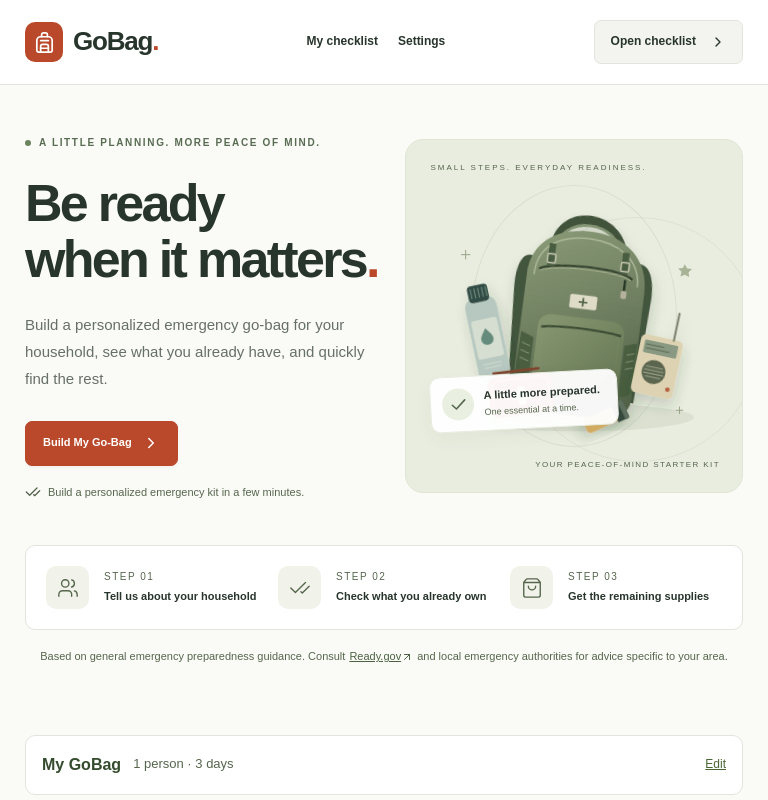
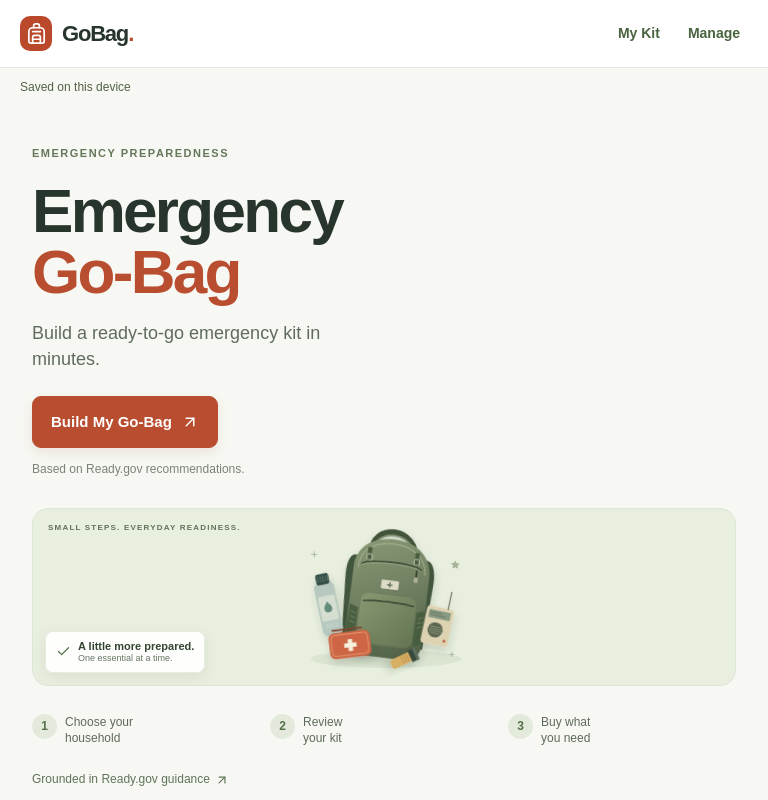
Before and after one commit to confire15/creditcardchris, a Next.js app: page /go-bag in a window 768 px wide. Shown: the top 800 px of the page. Built offline with nearby package versions, Linux system fonts and the light colour scheme.

Commit message:
Improve GoBag mobile feature parity

```diff
--- a/src/components/gobag/gobag.module.css
+++ b/src/components/gobag/gobag.module.css
@@ -1837,7 +1837,7 @@
     padding: 30px 25px 22px;
   }
 }
-@media (max-width: 760px) {
+@media (max-width: 1023px) {
   .screenOnly { display: none; }
   .mobileExperience {
     display: block;
@@ -2562,7 +2562,7 @@
 }
 
 /* Tailwind uses the individual translate property on shared dialogs. */
-@media (max-width: 760px) {
+@media (max-width: 1023px) {
   .drawer {
     translate: none !important;
   }
@@ -2933,3 +2933,45 @@
 
 .workspaceDialog { background: #fff; color: #283523; max-height: 85dvh; overflow-y: auto; overflow-wrap: anywhere; }
 .workspaceDialog :is(button, input, select):focus-visible { outline: 2px solid #ba482b; outline-offset: 3px; }
+
+/* Mobile tools reuse the kit model and desktop controls in touch-sized layouts. */
+@media (max-width: 1023px) {
+  .mobileHeader { position: sticky; top: 0; z-index: 30; }
+  .mobileNav { display: flex; gap: 12px; }
+  .mobileNav button { min-height: 44px; padding: 8px; color: #48633d; font-weight: 600; }
+  .mobileNav button[aria-current] { text-decoration: underline; text-underline-offset: 6px; }
+  .mobileSaveStatus { padding: 10px 20px; font-size: 12px; color: #526147; }
+  .mobileFilters { display: grid; gap: 12px; margin: 20px 0; }
+  .mobileFilters input { font-size: 16px; }
+  .mobileFilters button { min-width: 44px; min-height: 44px; }
+  .mobileFilters [aria-pressed="true"] { background: #e4eddc; color: #344632; border-radius: 8px; }
+  .mobileTool { border-bottom: 1px solid #dce4d3; margin-bottom: 16px; }
+  .mobileTool > summary { min-height: 52px; padding: 14px 0; cursor: pointer; font-weight: 600; }
+  .mobileExperience :is(button, a, summary) { touch-action: manipulation; }
+  .mobileExperience :is(input, select, textarea) { font-size: 16px; }
+  .mobileExperience :is(button, summary, .secondary, .primary) { min-height: 44px; }
+  .mobileExperience :is(.primary, .secondary) { white-space: normal; }
+  .mobileExperience :is(.planningPanel, .configurator, .personal) { padding: 18px; margin: 16px 0; }
+  .mobileExperience :is(.panelHeading, .manageRow, .mobileItemCopy) { min-width: 0; overflow-wrap: anywhere; }
+  .mobileItemDialog { color: #283523; background: #fff; overflow-wrap: anywhere; }
+  .mobileItemDialog .owned { margin: 0; padding: 12px 0; }
+  .mobileItemDialog :is(button, a) { min-height: 44px; }
+  .mobileItemDialog :is(input, button, a, summary):focus-visible { outline: 2px solid #ba482b; outline-offset: 3px; }
+  .mobileItemDialog [data-slot="dialog-close"] { min-width: 44px; }
+  .mobileFlow { padding-bottom: calc(110px + env(safe-area-inset-bottom)); }
+  .mobileExperience h1:focus { outline: none; }
+  .mobileExperience textarea:focus-visible { outline: 3px solid #a14528; outline-offset: 4px; }
+  .mobileExperience :is(button, input, select, textarea, summary) { scroll-margin-top: 80px; }
+  :is(.workspaceDialog, .resetDialog) [data-slot="dialog-close"] { min-width: 44px; min-height: 44px; }
+  .mobileCategoryList { display: grid; gap: 20px; }
+  .mobileCategory { min-width: 0; margin: 0; }
+  .mobileReviewEstimate strong { white-space: normal; }
+  .drawer { width: 100% !important; overscroll-behavior: contain; }
+  .mobileExperience .offlineActions > * { flex: 1 1 180px; }
+}
+@media (min-width: 700px) and (max-width: 1023px) {
+  .mobileFlow, .mobileHome { max-width: 880px; padding-left: 32px; padding-right: 32px; }
+  .mobileCategoryList { grid-template-columns: repeat(2, minmax(0, 1fr)); align-items: start; }
+  .drawer { max-width: 640px !important; left: 50% !important; transform: translateX(-50%) !important; }
+}
+@media print { .mobileExperience { display: none !important; } }
--- a/src/components/gobag/gobag.tsx
+++ b/src/components/gobag/gobag.tsx
@@ -1,5 +1,5 @@
 "use client";
-import { useMemo, useRef, useState } from "react";
+import { useEffect, useMemo, useRef, useState, useSyncExternalStore } from "react";
 import Image from "next/image";
 import {
   ArrowLeft,
@@ -8,12 +8,8 @@
   ChevronDown,
   Heart,
   LockKeyhole,
-  Minus,
-  PawPrint,
-  Plus,
   Printer,
   Search,
-  ShoppingBag,
   X,
 } from "lucide-react";
 import {
@@ -39,7 +35,6 @@
   type KitState,
 } from "@/lib/gobag/kit";
 import { useKit } from "@/lib/gobag/use-kit";
-import { getAmazonSearchUrl } from "@/lib/gobag/amazon";
 import {
   AffiliateDisclosure,
   AmazonButton,
@@ -56,6 +51,7 @@
 } from "./kit-parts";
 import styles from "./gobag.module.css";
 import {
+  ItemPlanning,
   KitContext,
   HouseholdNeeds,
   ReviewReminders,
@@ -71,6 +67,16 @@
   MaintenanceWalkthrough,
 } from "./workspace";
 import { OfflineSupport } from "./offline-support";
+
+// Keep only one interactive layout mounted, including during viewport changes.
+const mobileQuery = "(max-width: 1023px)";
+const subscribeViewport = (notify: () => void) => {
+  const query = window.matchMedia(mobileQuery);
+  query.addEventListener("change", notify);
+  return () => query.removeEventListener("change", notify);
+};
+const mobileSnapshot = () => window.matchMedia(mobileQuery).matches;
+const serverSnapshot = () => false;
 
 type StatusFilter = "All" | "Missing" | "Packed";
 const matches = (
@@ -431,47 +437,43 @@
   kit,
   summary,
   onShop,
+  onReset,
 }: {
   kit: ReturnType<typeof useKit>;
   summary: ReturnType<typeof getSummary>;
   onShop: () => void;
+  onReset: () => void;
 }) {
-  const [screen, setScreen] = useState<"home" | "household" | "kit" | "review">("home");
-  const [adults, setAdults] = useState(Math.max(1, kit.state.people));
-  const [children, setChildren] = useState(0);
+  const [screen, setScreen] = useState<"home" | "household" | "kit" | "review" | "manage">("home");
   const [selected, setSelected] = useState<EmergencyItem | null>(null);
-  const totalPeople = adults + children;
-  const setHousehold = (nextAdults: number, nextChildren: number) => {
-    setAdults(nextAdults);
-    setChildren(nextChildren);
-    kit.update({ people: nextAdults + nextChildren });
-  };
-  const openKit = () => {
-    kit.update({ people: totalPeople });
-    setScreen("kit");
-  };
-  const categoriesForMobile = categories.filter((category) =>
-    summary.items.some((item) => item.category === category),
+  const [search, setSearch] = useState("");
+  const [filter, setFilter] = useState<StatusFilter>("All");
+  const heading = useRef<HTMLHeadingElement>(null);
+  const itemTrigger = useRef<HTMLElement | null>(null);
+  useEffect(() => {
+    window.scrollTo(0, 0);
+    heading.current?.focus({ preventScroll: true });
+  }, [screen]);
+  const visible = summary.items.filter((item) =>
+    `${item.name} ${item.category} ${item.description}`.toLowerCase().includes(search.toLowerCase()) &&
+    (filter === "All" || (filter === "Missing" ? missingQuantity(item, kit.state) > 0 : isPacked(item, kit.state)))
   );
-  const peopleRows: Array<{ label: string; value: number; onChange: (value: number) => void }> = [
-    { label: "Adults", value: adults, onChange: (value) => setHousehold(value, children) },
-    { label: "Children", value: children, onChange: (value) => setHousehold(adults, value) },
-  ];
+  const categoriesForMobile = [...new Set(visible.map((item) => item.category))];
   return (
-    <div className={styles.mobileExperience}>
+    <div id="mobile-content" tabIndex={-1} className={styles.mobileExperience}>
       <header className={styles.mobileHeader}>
-        <a href="#" aria-label="GoBag home"><Logo /></a>
-        {screen !== "home" && (
-          <button className={styles.mobileKitLink} onClick={() => setScreen("kit")}>
-            <ShoppingBag size={17} /> My Kit
-          </button>
-        )}
+        <button aria-label="GoBag home" onClick={() => setScreen("home")}><Logo /></button>
+        <nav className={styles.mobileNav} aria-label="GoBag navigation">
+          <button aria-current={screen === "kit" ? "page" : undefined} onClick={() => setScreen("kit")}>My Kit</button>
+          <button aria-current={screen === "manage" ? "page" : undefined} onClick={() => setScreen("manage")}>Manage</button>
+        </nav>
       </header>
-
+      <p className={styles.mobileSaveStatus} role="status">{kit.storageMessage}</p>
+      <fieldset className={styles.appFieldset} disabled={!kit.loaded} aria-busy={!kit.loaded}>
       {screen === "home" && (
         <main className={styles.mobileHome}>
           <span className={styles.mobileKicker}>EMERGENCY PREPAREDNESS</span>
-          <h1>Emergency<br /><span>Go-Bag</span></h1>
+          <h1 ref={heading} tabIndex={-1}>Emergency<br /><span>Go-Bag</span></h1>
           <p>Build a ready-to-go emergency kit in minutes.</p>
           <button className={styles.mobilePrimary} onClick={() => setScreen("household")}>
             Build My Go-Bag <ArrowUpRight size={18} />
@@ -505,49 +507,33 @@
             <button className={styles.mobileBack} onClick={() => setScreen("home")}><ArrowLeft size={17} /> Back</button>
             <span className={styles.mobileKicker}>STEP 1 OF 3</span>
           </div>
-          <h1>Who are you<br /><span>preparing for?</span></h1>
-          <div className={styles.mobilePeople}>
-            {peopleRows.map(({ label, value, onChange }) => (
-              <div className={styles.mobilePersonRow} key={label}>
-                <span>{label}</span>
-                <div className={styles.mobileStepper}>
-                  <button aria-label={`Decrease ${label}`} disabled={value <= (label === "Adults" ? 1 : 0)} onClick={() => onChange(value - 1)}><Minus size={18} /></button>
-                  <output>{value}</output>
-                  <button aria-label={`Increase ${label}`} onClick={() => onChange(value + 1)}><Plus size={18} /></button>
-                </div>
-              </div>
-            ))}
-            <div className={styles.mobilePersonRow}>
-              <span><PawPrint size={19} /> Pets</span>
-              <button className={`${styles.mobilePetToggle} ${kit.state.pets ? styles.mobilePetToggleOn : ""}`} onClick={() => kit.update({ pets: !kit.state.pets })} aria-pressed={kit.state.pets}>
-                {kit.state.pets ? "Included" : "Add pets"}
-              </button>
-            </div>
-          </div>
-          <h2>How many days?</h2>
-          <div className={styles.mobileDayChoices}>
-            {([3, 7, 14] as const).map((days) => <button key={days} onClick={() => kit.update({ days })} aria-pressed={kit.state.days === days}>{days}<small>days</small></button>)}
-          </div>
-          <button className={styles.mobilePrimaryBottom} onClick={openKit}>Build My Kit <ArrowUpRight size={18} /></button>
+          <h1 ref={heading} tabIndex={-1}>Who are you<br /><span>preparing for?</span></h1>
+          <HouseholdConfigurator state={kit.state} update={kit.update} />
+          <button className={styles.mobilePrimaryBottom} onClick={() => setScreen("kit")}>Build My Kit <ArrowUpRight size={18} /></button>
         </main>
       )}
 
       {screen === "kit" && (
         <main className={styles.mobileFlow}>
           <div className={styles.mobileFlowTop}><button className={styles.mobileBack} onClick={() => setScreen("household")}><ArrowLeft size={17} /> Edit household</button><span className={styles.mobileKicker}>STEP 2 OF 3</span></div>
-          <h1>Your <span>emergency kit</span></h1>
-          <p className={styles.mobileIntro}>{summary.items.length - summary.missing.length} of {summary.items.length} items ready. Tap an item to learn more.</p>
+          <h1 ref={heading} tabIndex={-1}>Your <span>emergency kit</span></h1>
+          <p className={styles.mobileIntro}>{summary.packed} of {summary.items.length} items packed / stored. Missing means still to buy. Tap an item to record quantities and storage.</p>
+          <div className={styles.mobileFilters}>
+            <label className={styles.search}><Search size={18} /><input aria-label="Search your checklist" placeholder="Search your checklist" value={search} onChange={(event) => setSearch(event.target.value)} />{search && <button aria-label="Clear search" onClick={() => setSearch("")}><X size={18} /></button>}</label>
+            <div className={styles.statusFilters} aria-label="Filter supplies" role="group">{(["All", "Missing", "Packed"] as const).map((value) => <button key={value} aria-pressed={filter === value} onClick={() => setFilter(value)}>{value}</button>)}</div>
+          </div>
+          {!visible.length && <div className={styles.empty} role="status"><h2>No supplies match</h2><p>Try another search or view all your supplies.</p><button className={styles.secondary} onClick={() => { setSearch(""); setFilter("All"); }}>Show all items</button></div>}
           <div className={styles.mobileCategoryList}>
             {categoriesForMobile.map((category) => {
-              const items = summary.items.filter((item) => item.category === category);
+              const items = visible.filter((item) => item.category === category);
               return <section key={category} className={styles.mobileCategory}><h2>{category}</h2>{items.map((item) => {
                 const packed = isPacked(item, kit.state);
-                return <button className={styles.mobileItemRow} key={item.id} onClick={() => setSelected(item)}><span className={`${styles.mobileItemIcon} ${packed ? styles.mobileItemIconPacked : ""}`}><ItemIcon name={item.icon} size={19} /></span><span className={styles.mobileItemCopy}><strong>{item.name}</strong><small>Recommended: {quantityLabel(item, itemQuantity(item, kit.state))}</small></span><span className={`${styles.mobileIncluded} ${packed ? styles.mobileIncludedYes : ""}`}>{packed ? <><Check size={14} /> Included</> : "Add"}</span></button>;
+                return <button className={styles.mobileItemRow} key={item.id} onClick={(event) => { itemTrigger.current = event.currentTarget; setSelected(item); }}><span className={`${styles.mobileItemIcon} ${packed ? styles.mobileItemIconPacked : ""}`}><ItemIcon name={item.icon} size={19} /></span><span className={styles.mobileItemCopy}><strong>{item.name}</strong><small>Recommended: {quantityLabel(item, itemQuantity(item, kit.state))}</small></span><span className={`${styles.mobileIncluded} ${packed ? styles.mobileIncludedYes : ""}`}>{packed ? <><Check size={14} /> Packed</> : "Details"}</span></button>;
               })}</section>;
             })}
           </div>
           <div className={styles.mobileBottomSpace} />
-          {selected && <MobileItemSheet item={selected} state={kit.state} onClose={() => setSelected(null)} onToggle={() => { kit.toggle(selected); setSelected(null); }} onShop={onShop} />}
+          {selected && <MobileItemSheet item={selected} state={kit.state} onClose={() => setSelected(null)} onToggle={() => { kit.toggle(selected); setSelected(null); }} restoreFocus={() => { const target = itemTrigger.current; (target?.isConnected ? target : heading.current)?.focus(); }} />}
         </main>
       )}
 
@@ -557,7 +543,7 @@
             <button className={styles.mobileBack} onClick={() => setScreen("kit")}><ArrowLeft size={17} /> Back to kit</button>
             <span className={styles.mobileKicker}>STEP 3 OF 3</span>
           </div>
-          <h1 className={styles.mobileReviewTitle}>Your <span>Emergency Kit</span></h1>
+          <h1 ref={heading} tabIndex={-1} className={styles.mobileReviewTitle}>Your <span>Emergency Kit</span></h1>
           <div className={styles.mobileReviewCard}>
             <strong>{summary.items.length} recommended items</strong>
             <div className={styles.mobileReviewEstimate}>
@@ -566,19 +552,46 @@
             </div>
           </div>
           <div className={styles.mobileReviewList}>{summary.items.map((item) => <div key={item.id}><span>{isPacked(item, kit.state) ? <Check size={15} /> : <span className={styles.mobileDot} />}</span><strong>{item.name}</strong><small>{quantityLabel(item, itemQuantity(item, kit.state))}</small></div>)}</div>
-          <button className={styles.mobilePrimaryBottom} onClick={onShop}>Open Items on Amazon <ArrowUpRight size={18} /></button>
+          <button className={styles.mobilePrimaryBottom} onClick={onShop}>Shop missing items <ArrowUpRight size={18} /></button>
           <MobileSupportLink />
         </main>
       )}
 
-      {screen === "kit" && <div className={styles.mobileSummary}><div><strong>{summary.items.length - summary.missing.length} / {summary.items.length} items included</strong><span>Estimated total: {priceRange(summary.min, summary.max)}</span></div><button onClick={() => setScreen("review")}>Review Kit <ArrowUpRight size={16} /></button></div>}
+      {screen === "manage" && <main className={styles.mobileFlow}>
+        <h1 ref={heading} tabIndex={-1}>Manage <span>your kit</span></h1>
+        <p className={styles.mobileIntro}>{kit.activeName} · Settings and plans stay on this device.</p>
+        <KitWorkspace />
+        {[
+          ["Household & personal essentials", <><HouseholdNeeds /><PersonalEssentials state={kit.state} toggle={kit.togglePersonal} search="" filter="All" /></>],
+          ["Custom supplies", <CustomSupplies key="custom" />],
+          ["Budget & sharing", <SpendingAndSharing key={kit.library.activeId} />],
+          ["Maintenance & review dates", <><MaintenanceWalkthrough /><ReviewReminders /></>],
+          ["Household emergency plan", <HouseholdPlan key="plan" />],
+          ["Offline access", <OfflineSupport key="offline" />],
+          ["Guidance & frequently asked questions", <><GuidanceReview /><PreparednessResources /><FAQ /></>],
+        ].map(([label, content]) => <details className={styles.mobileTool} key={String(label)}><summary>{label}</summary>{content}</details>)}
+        <div className={styles.offlineActions}><button className={styles.secondary} onClick={() => window.print()}>Print checklist</button><button className={styles.secondary} onClick={onReset}>Reset checklist</button></div>
+      </main>}
+      </fieldset>
+      {screen === "kit" && <div className={styles.mobileSummary}><div><strong>{summary.packed} / {summary.items.length} packed / stored</strong><span>Still to buy: {priceRange(summary.min, summary.max)}</span></div><button onClick={() => setScreen("review")}>Review Kit <ArrowUpRight size={16} /></button></div>}
     </div>
   );
 }
 
-function MobileItemSheet({ item, state, onClose, onToggle, onShop }: { item: EmergencyItem; state: KitState; onClose: () => void; onToggle: () => void; onShop: () => void }) {
-  const quantity = missingQuantity(item, state);
-  return <div className={styles.mobileSheetBackdrop} role="presentation" onClick={onClose}><section className={styles.mobileSheet} role="dialog" aria-modal="true" aria-labelledby="mobile-item-title" onClick={(event) => event.stopPropagation()}><button className={styles.mobileSheetClose} onClick={onClose} aria-label="Close item details"><X size={20} /></button><span className={styles.mobileSheetIcon}><ItemIcon name={item.icon} size={28} /></span><h2 id="mobile-item-title">{item.name}</h2><p>{item.why}</p><div className={styles.mobileSheetMeta}><span>Recommended quantity</span><strong>{quantityLabel(item, itemQuantity(item, state))}</strong>{item.estimatedPriceMin !== undefined && <><span>Approximate price</span><strong>{priceRange(item.estimatedPriceMin * quantity, item.estimatedPriceMax! * quantity)}</strong></>}</div><div className={styles.mobileSheetActions}>{quantity > 0 && <a className={styles.mobilePrimary} href={item.searchTerm ? getAmazonSearchUrl(item.searchTerm) : undefined} target="_blank" rel="noopener noreferrer sponsored" onClick={onShop}>View on Amazon <ArrowUpRight size={17} /></a>}<button className={styles.mobileRemove} onClick={onToggle}>{isPacked(item, state) ? "Remove from Kit" : "Mark Included"}</button></div></section></div>;
+function MobileItemSheet({ item, state, onClose, onToggle, restoreFocus }: { item: EmergencyItem; state: KitState; onClose: () => void; onToggle: () => void; restoreFocus: () => void }) {
+  return <Dialog open onOpenChange={(open) => { if (!open) onClose(); }}>
+    <DialogContent className={`${styles.drawer} ${styles.mobileItemDialog}`} onCloseAutoFocus={(event) => { event.preventDefault(); restoreFocus(); }}>
+      <DialogTitle>{item.name}</DialogTitle>
+      <DialogDescription>{item.why}</DialogDescription>
+      <p>Recommended: {quantityLabel(item, itemQuantity(item, state))}</p>
+      <ItemPlanning item={item} />
+      <div className={styles.mobileSheetActions}>
+        {missingQuantity(item, state) > 0 && <AmazonButton item={item} />}
+        <button className={styles.primary} onClick={onToggle}>{isPacked(item, state) ? "Mark not packed" : "Mark fully packed / stored"}</button>
+      </div>
+      <AffiliateDisclosure />
+    </DialogContent>
+  </Dialog>;
 }
 
 function MobileSupportLink() {
@@ -600,6 +613,7 @@
 
 export default function GoBag() {
   const kit = useKit();
+  const mobile = useSyncExternalStore(subscribeViewport, mobileSnapshot, serverSnapshot);
   const [search, setSearch] = useState("");
   const [filter, setFilter] = useState<StatusFilter>("Missing");
   const [shopOpen, setShopOpen] = useState(false);
@@ -640,10 +654,11 @@
   return (
     <KitContext.Provider value={kit}>
       <div className={styles.app}>
-        <a className={styles.skipLink} href="#checklist">
+        <a className={styles.skipLink} href={mobile ? "#mobile-content" : "#checklist"}>
           Skip to checklist
         </a>
         <div className={styles.screenOnly}>
+          {!mobile && <>
           <Header />
           <main className={styles.main}>
             <Hero />
@@ -801,6 +816,7 @@
             </details>
           </main>
           <Footer />
+          </>}
           <MissingItemsDrawer
             state={kit.state}
             open={shopOpen}
@@ -842,7 +858,7 @@
             </DialogContent>
           </Dialog>
         </div>
-        <MobileExperience kit={kit} summary={summary} onShop={openShop} />
+        {mobile && <MobileExperience kit={kit} summary={summary} onShop={openShop} onReset={openReset} />}
         <PrintableSummary state={kit.state} name={kit.activeName} />
       </div>
     </KitContext.Provider>
```
